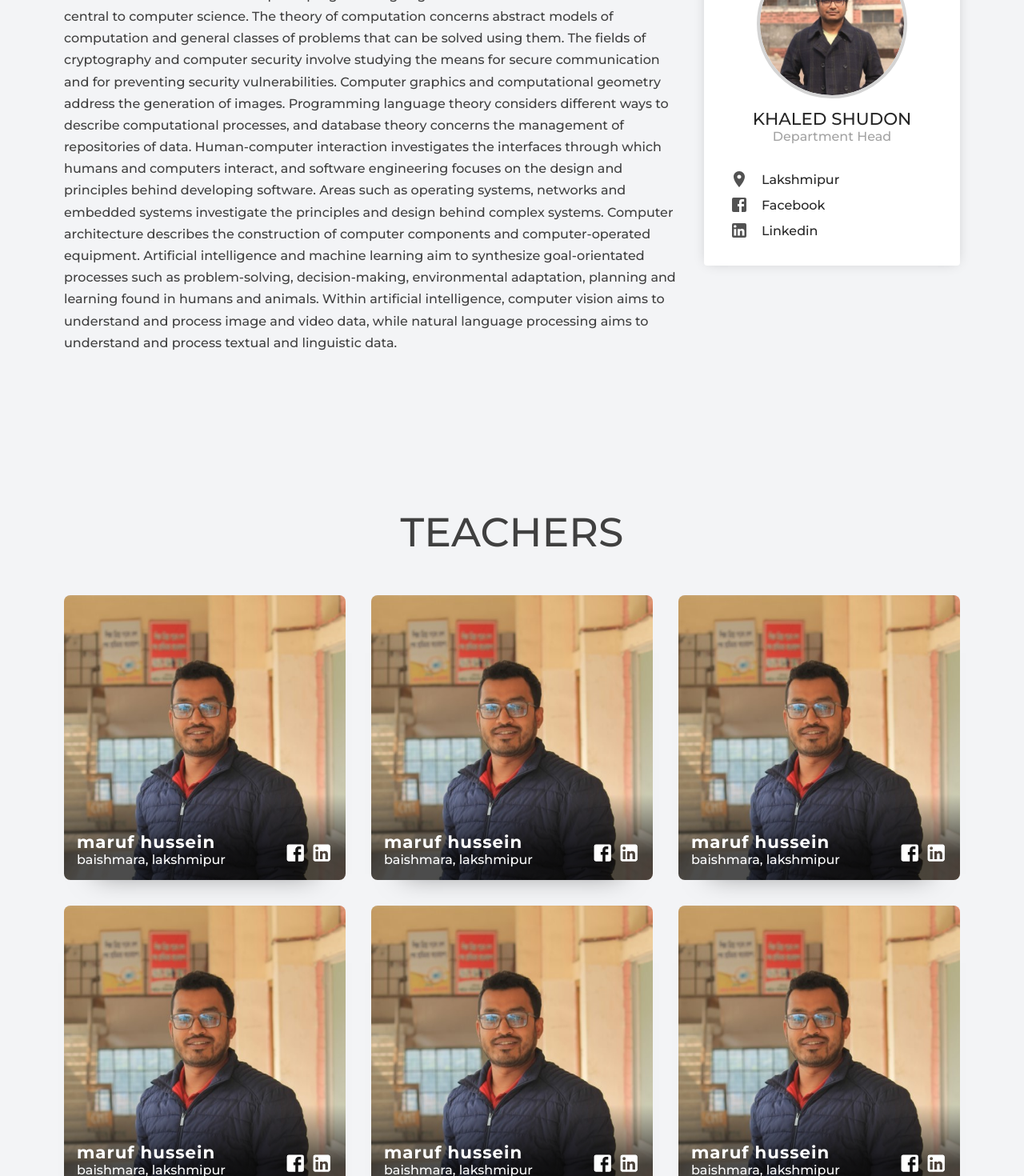
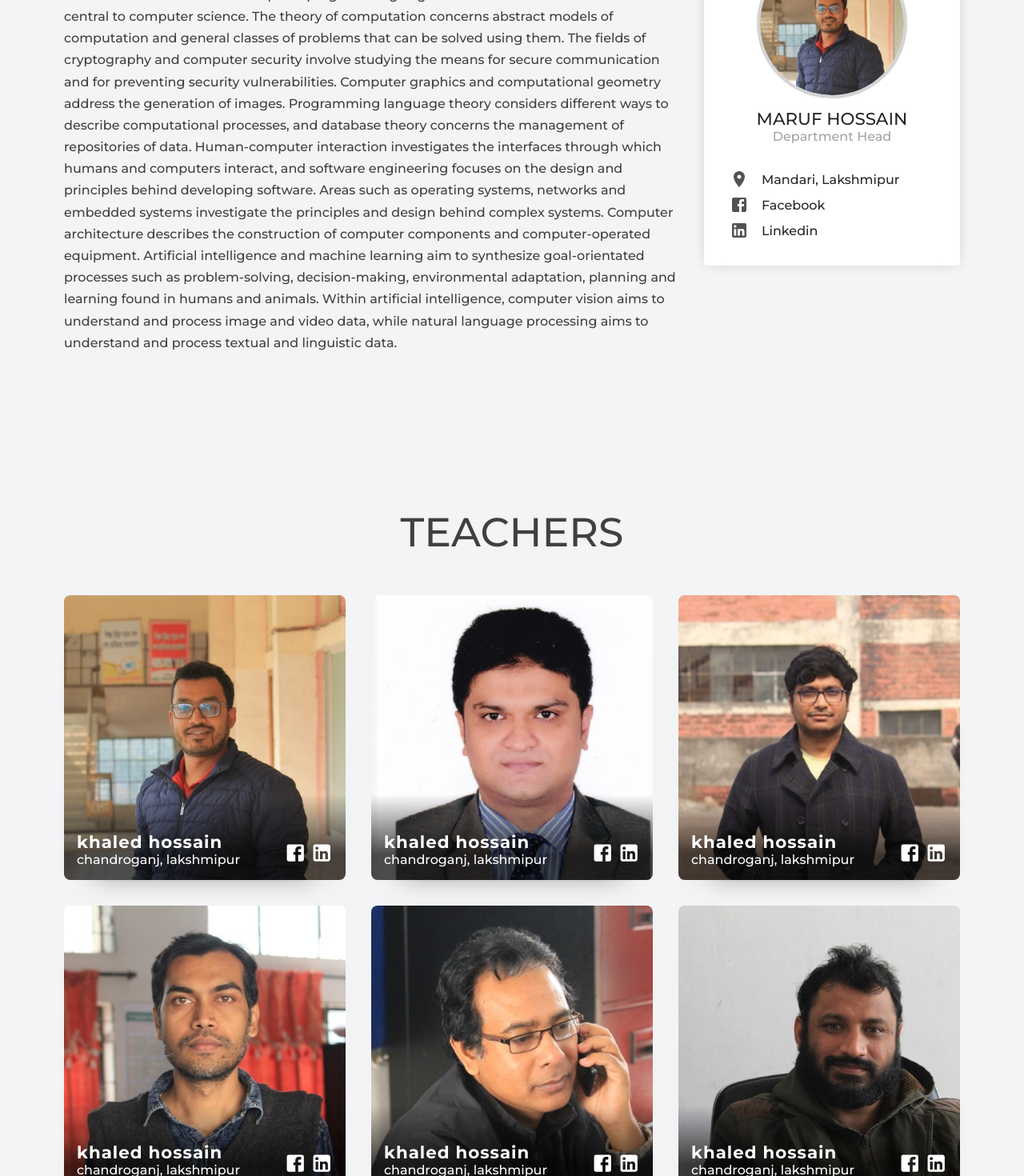
Before and after one commit to al-imam/lpi, a React (Vite) app: page /departments/computer-technology in a window 1280 px wide. Shown: the part 1020-2490 px from the top of the page at 80% size. Built offline with nearby package versions, Linux system fonts and the light colour scheme.

Commit message:
take every info from one data file

```diff
--- a/src/components/DH/DH.jsx
+++ b/src/components/DH/DH.jsx
@@ -1,24 +1,20 @@
 import classes from "./dh.module.css";
 import Teacher from "../Teacher/Teacher";
 
-function DH({ name, description }) {
+function DH({ data }) {
   return (
     <section className={classes.section}>
       <div className={classes.heading}>
         <div className={classes.studyContainer}>
-          <img
-            className={classes.image}
-            src="/assets/collage.jpg"
-            alt="collage"
-          />
+          <img className={classes.image} src={data.src} alt="collage" />
           <div className={classes.info}>
-            <h3 className={classes.title}>{name}</h3>
-            <p className={classes.subtitle}>{description}</p>
+            <h3 className={classes.title}>{data.name}</h3>
+            <p className={classes.subtitle}>{data.description}</p>
           </div>
         </div>
         <div className={classes.group}>
-          <Teacher />
-          <Teacher />
+          <Teacher info={data.firstShift} />
+          <Teacher info={data.secondShift} />
         </div>
       </div>
     </section>
--- a/src/components/TP/TP.jsx
+++ b/src/components/TP/TP.jsx
@@ -2,12 +2,12 @@ import DH from "../DH/DH";
 import Location from "../Location/Location";
 import Teachers from "../Teachers/Teachers";
 
-function TP({ description, name }) {
+function TP({ heading, teacher }) {
   return (
     <main className="main">
-      <Location current="departments" subRoute="computer" />
-      <DH description={description} name={name} />
-      <Teachers />
+      <Location current="departments" subRoute={heading.subpath} />
+      <DH data={heading} />
+      <Teachers teacher={teacher} />
     </main>
   );
 }
--- a/src/components/Teacher/Teacher.jsx
+++ b/src/components/Teacher/Teacher.jsx
@@ -3,24 +3,24 @@ import LocationOnIcon from "@mui/icons-material/LocationOn";
 import LinkedInIcon from "@mui/icons-material/LinkedIn";
 import FacebookIcon from "@mui/icons-material/Facebook";
 
-function Teacher() {
+function Teacher({ info }) {
   return (
     <div className={classes.card}>
       <div className={classes.heading}>
-        <img src="/sir/sir.JPG" alt="sir" className={classes.image} />
+        <img src={info.src} alt="sir" className={classes.image} />
         <div>
-          <h4>Khaled shudon</h4>
+          <h4>{info.name}</h4>
           <span>Department Head</span>
         </div>
       </div>
       <div className={classes.info}>
         <a href="#" className={classes.address}>
-          <LocationOnIcon /> Lakshmipur
+          <LocationOnIcon /> {info.address}
         </a>
-        <a href="#" className={classes.address}>
+        <a href={info.facebook} className={classes.address}>
           <FacebookIcon /> Facebook
         </a>
-        <a href="#" className={classes.address}>
+        <a href={info.linkedin} className={classes.address}>
           <LinkedInIcon /> Linkedin
         </a>
       </div>
--- a/src/components/Teachers/Teachers.jsx
+++ b/src/components/Teachers/Teachers.jsx
@@ -2,39 +2,48 @@ import classes from "./teacher.module.css";
 import FacebookIcon from "@mui/icons-material/Facebook";
 import LinkedInIcon from "@mui/icons-material/LinkedIn";
 
-function Teachers() {
+function Teachers({ teacher }) {
   return (
     <section className={classes.section}>
       <div className={classes.container}>
         <h2>Teachers</h2>
         <div className={classes.teachers}>
-          <Card />
-          <Card />
-          <Card />
-          <Card />
-          <Card />
-          <Card />
-          <Card />
+          {teacher.map((t, i) => (
+            <Card
+              name={t.name}
+              key={i}
+              address={t.address}
+              facebook={t.facebook}
+              linkedin={t.linkedin}
+              src={t.src}
+            />
+          ))}
         </div>
       </div>
     </section>
   );
 }
 
-function Card() {
+function Card({
+  facebook = "#",
+  linkedin = "#",
+  name,
+  address,
+  src = "/sir/maruf-sir.JPG",
+}) {
   return (
     <div className={classes.card}>
-      <img style={{ maxWidth: "100%" }} src="/sir/maruf-sir.JPG" alt="" />
+      <img style={{ maxWidth: "100%" }} src={src} alt="" />
       <div className={classes.info}>
         <p>
-          <h4>maruf hussein</h4>
-          <span>baishmara, lakshmipur</span>
+          <h4>{name}</h4>
+          <span>{address}</span>
         </p>
         <p className={classes.icons}>
-          <a href="#">
+          <a href={facebook}>
             <FacebookIcon />
           </a>
-          <a href="#">
+          <a href={linkedin}>
             <LinkedInIcon />
           </a>
         </p>
--- a/src/pages/Departments/Computer/Computer.jsx
+++ b/src/pages/Departments/Computer/Computer.jsx
@@ -2,7 +2,7 @@ import TP from "../../../components/TP/TP";
 import data from "./data";
 
 function Computer() {
-  return <TP description={data.description} name={data.name} />;
+  return <TP heading={data.heading} teacher={data.teacher} />;
 }
 
 export default Computer;
--- a/src/pages/Departments/Computer/data.js
+++ b/src/pages/Departments/Computer/data.js
@@ -1,6 +1,76 @@
 export default {
-  description: `Computer science is the study of computation, automation, and information. Computer science spans theoretical disciplines (such as algorithms, theory of computation, information theory, and automation) to practical disciplines (including the design and implementation of hardware and software). Computer science is generally considered an area of academic research and distinct from computer programming.
+  heading: {
+    src: "/assets/collage.jpg",
+    description: `Computer science is the study of computation, automation, and information. Computer science spans theoretical disciplines (such as algorithms, theory of computation, information theory, and automation) to practical disciplines (including the design and implementation of hardware and software). Computer science is generally considered an area of academic research and distinct from computer programming.
 
-  Algorithms and data structures are central to computer science. The theory of computation concerns abstract models of computation and general classes of problems that can be solved using them. The fields of cryptography and computer security involve studying the means for secure communication and for preventing security vulnerabilities. Computer graphics and computational geometry address the generation of images. Programming language theory considers different ways to describe computational processes, and database theory concerns the management of repositories of data. Human-computer interaction investigates the interfaces through which humans and computers interact, and software engineering focuses on the design and principles behind developing software. Areas such as operating systems, networks and embedded systems investigate the principles and design behind complex systems. Computer architecture describes the construction of computer components and computer-operated equipment. Artificial intelligence and machine learning aim to synthesize goal-orientated processes such as problem-solving, decision-making, environmental adaptation, planning and learning found in humans and animals. Within artificial intelligence, computer vision aims to understand and process image and video data, while natural language processing aims to understand and process textual and linguistic data.`,
-  name: "Computer science and technology",
+    Algorithms and data structures are central to computer science. The theory of computation concerns abstract models of computation and general classes of problems that can be solved using them. The fields of cryptography and computer security involve studying the means for secure communication and for preventing security vulnerabilities. Computer graphics and computational geometry address the generation of images. Programming language theory considers different ways to describe computational processes, and database theory concerns the management of repositories of data. Human-computer interaction investigates the interfaces through which humans and computers interact, and software engineering focuses on the design and principles behind developing software. Areas such as operating systems, networks and embedded systems investigate the principles and design behind complex systems. Computer architecture describes the construction of computer components and computer-operated equipment. Artificial intelligence and machine learning aim to synthesize goal-orientated processes such as problem-solving, decision-making, environmental adaptation, planning and learning found in humans and animals. Within artificial intelligence, computer vision aims to understand and process image and video data, while natural language processing aims to understand and process textual and linguistic data.`,
+    name: "Computer science and technology",
+    subpath: "computer",
+    firstShift: {
+      src: "/sir/khaled.jpg",
+      name: "Khaled Hossain",
+      address: "Chandroganj, Lakshmipur",
+      facebook: "#",
+      linkedin: "#",
+    },
+    secondShift: {
+      src: "/sir/maruf-sir.JPG",
+      name: "Maruf Hossain",
+      address: "Mandari, Lakshmipur",
+      facebook: "#",
+      linkedin: "#",
+    },
+  },
+
+  teacher: [
+    {
+      name: "khaled hossain",
+      address: "chandroganj, lakshmipur",
+      src: "/sir/maruf-sir.JPG",
+      facebook: "#",
+      linkedin: "#",
+    },
+    {
+      name: "khaled hossain",
+      address: "chandroganj, lakshmipur",
+      src: "/sir/khaled.jpg",
+      facebook: "#",
+      linkedin: "#",
+    },
+    {
+      name: "khaled hossain",
+      address: "chandroganj, lakshmipur",
+      src: "/sir/sir.JPG",
+      facebook: "#",
+      linkedin: "#",
+    },
+    {
+      name: "khaled hossain",
+      address: "chandroganj, lakshmipur",
+      src: "/sir/tohid-sir.JPG",
+      facebook: "#",
+      linkedin: "#",
+    },
+    {
+      name: "khaled hossain",
+      address: "chandroganj, lakshmipur",
+      src: "/sir/jamal-sir.JPG",
+      facebook: "#",
+      linkedin: "#",
+    },
+    {
+      name: "khaled hossain",
+      address: "chandroganj, lakshmipur",
+      src: "/sir/instructor.JPG",
+      facebook: "#",
+      linkedin: "#",
+    },
+    {
+      name: "khaled hossain",
+      address: "chandroganj, lakshmipur",
+      src: "/sir/khaled.jpg",
+      facebook: "#",
+      linkedin: "#",
+    },
+  ],
 };
```
